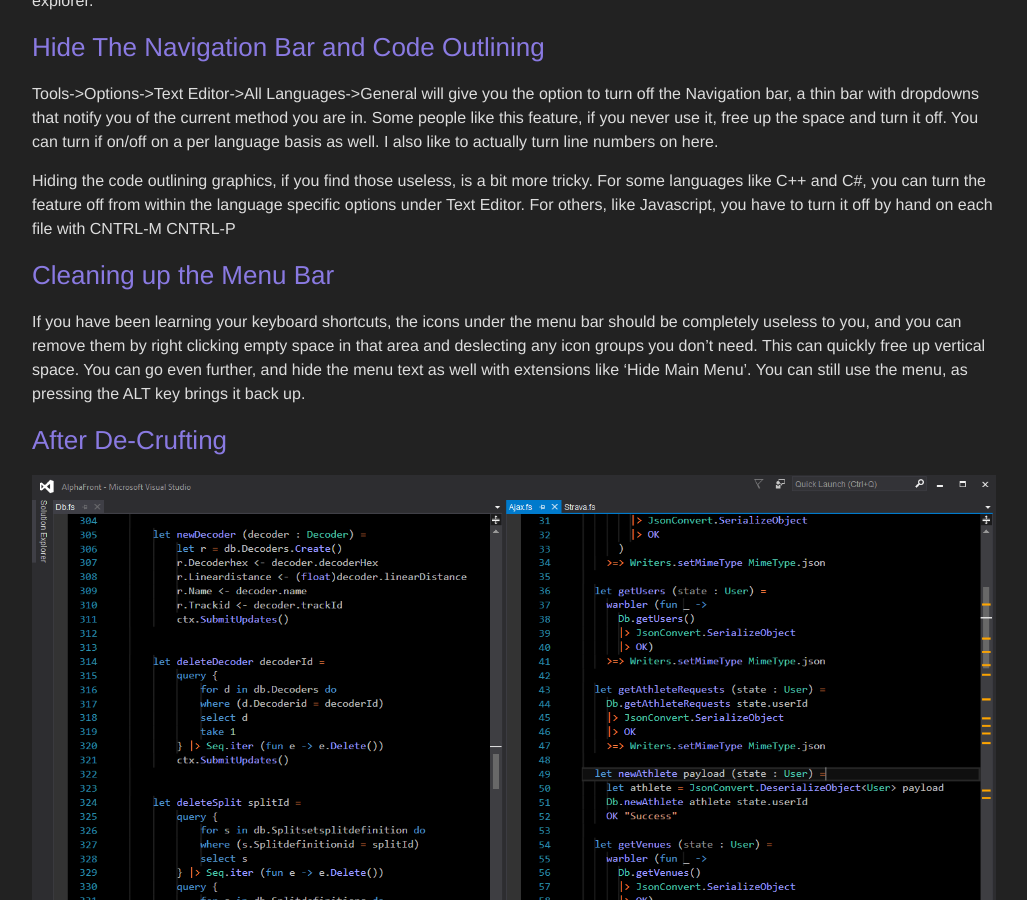
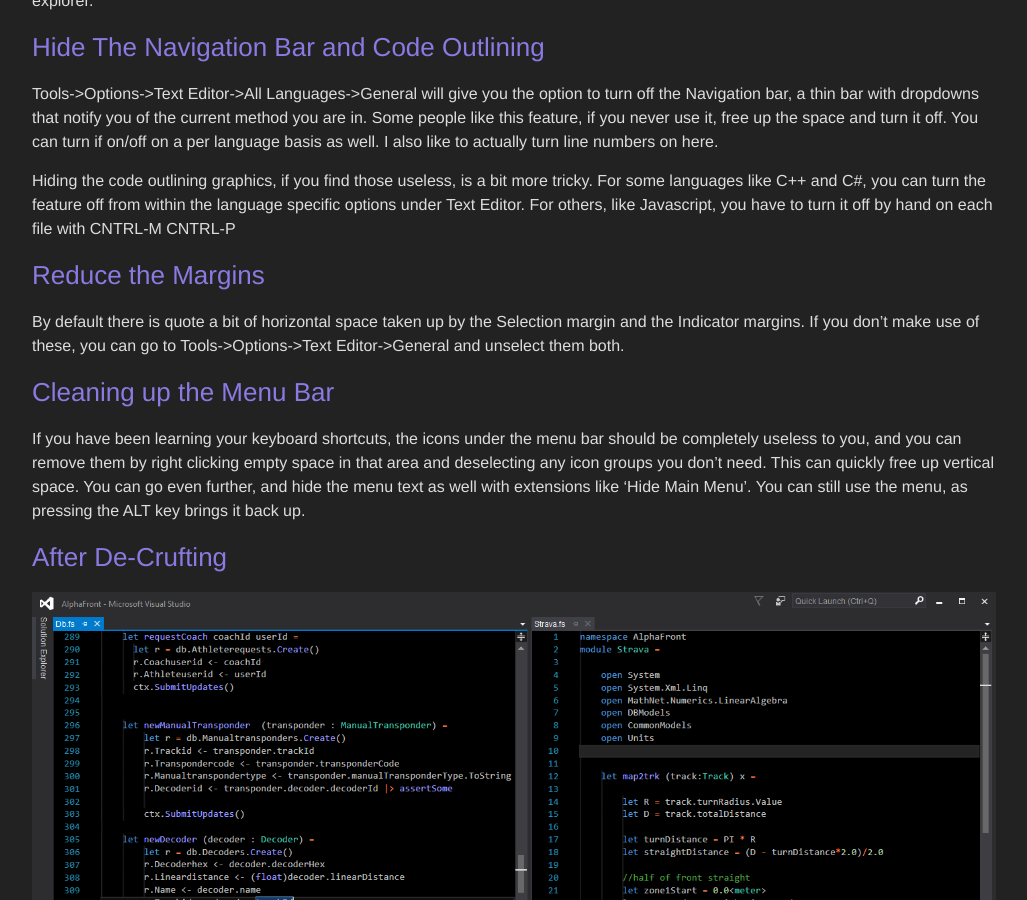
Before and after one commit to jackmott/jackmott.github.io, a Jekyll site: the page built from _posts/2016-7-11-decruft-visual-studio.markdown, in a window 1280 px wide and 900 px high, scrolled down 2666 px. Shown: the whole window, without its empty margins (126-1153 px from the left). Built offline with Jekyll 4.4.1, drawn with Linux system fonts in a browser that asks for light colours.

Commit message:
add margins

```diff
--- a/_posts/2016-7-11-decruft-visual-studio.markdown
+++ b/_posts/2016-7-11-decruft-visual-studio.markdown
@@ -42,11 +42,15 @@ on here.
 Hiding the code outlining graphics, if you find those useless, is a bit more tricky.  For some languages like C++ and C#, you can turn the feature off from within the language specific
 options under Text Editor.  For others, like Javascript, you have to turn it off by hand on each file with CNTRL-M CNTRL-P
 
+### Reduce the Margins
+
+By default there is quote a bit of horizontal space taken up by the Selection margin and the Indicator margins.  If you don't make use of these, you can go
+to Tools->Options->Text Editor->General and unselect them both.
 
 ### Cleaning up the Menu Bar
 
 If you have been learning your keyboard shortcuts, the icons under the menu bar should be completely useless to you, and you can remove them by right clicking empty space in that area
-and deslecting any icon groups you don't need.  This can quickly free up vertical space.  You can go even further, and hide the menu text as well with extensions like 'Hide Main Menu'.
+and deselecting any icon groups you don't need.  This can quickly free up vertical space.  You can go even further, and hide the menu text as well with extensions like 'Hide Main Menu'.
 You can still use the menu, as pressing the ALT key brings it back up.
 
 ### After De-Crufting
```
Also changed, not shown: images/visual-studio-latency.png (added), images/vs-nocruft.png, images/vscode-latency.png (added).
